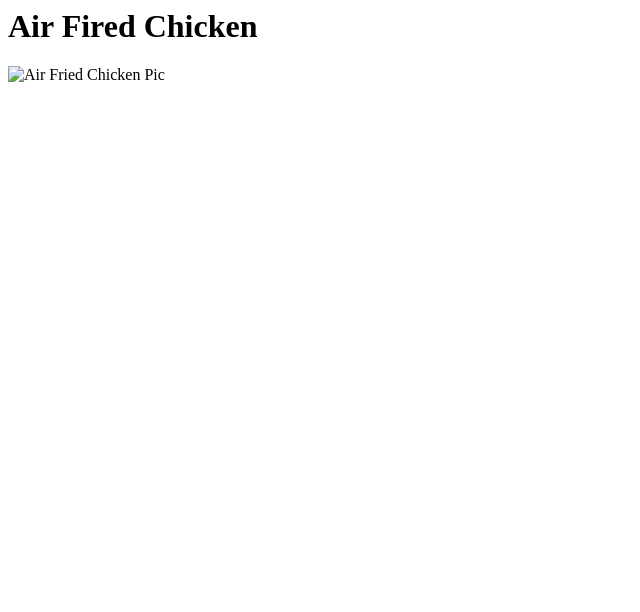
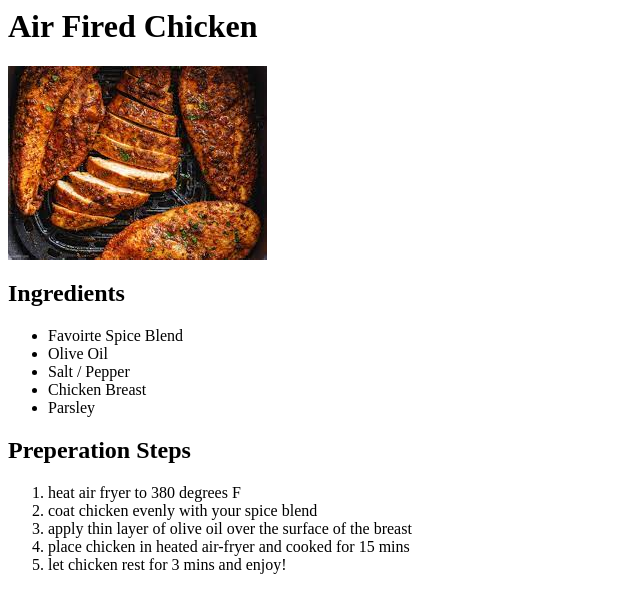
Before and after one commit to AlexHewitt27/odin-recipes, a plain HTML site: page recipes/airFriedChicken.html in a window 1280 px wide. Shown: the whole page, without its empty margins (0-640 px from the left). Drawn offline with Linux system fonts and the light colour scheme.

Commit message:
Added Chicken recipe and images

```diff
--- a/recipes/airFriedChicken.html
+++ b/recipes/airFriedChicken.html
@@ -6,10 +6,22 @@
 </head>
 <body>
   <h1>Air Fired Chicken</h1>
-  <img src="../pictures/chicken.jpg" alt="Air Fried Chicken Pic">
+  <img src="../recipeImages/chicken.jpg" alt="Air Fried Chicken Pic">
+  <h2>Ingredients</h2>
   <ul>
+    <li>Favoirte Spice Blend</li>
+    <li>Olive Oil</li>
+    <li>Salt / Pepper</li>
+    <li>Chicken Breast</li>
+    <li>Parsley</li>
   </ul>
+  <h2>Preperation Steps</h2>
   <ol>
+    <li>heat air fryer to 380 degrees F</li>
+    <li>coat chicken evenly with your spice blend</li>
+    <li>apply thin layer of olive oil over the surface of the breast</li>
+    <li>place chicken in heated air-fryer and cooked for 15 mins</li>
+    <li>let chicken rest for 3 mins and enjoy!</li>
   </ol>
 </body>
 </html>
```
Also changed, not shown: index.html (+6 -0 lines), recipes/airFriedTofu.html (+3 -1 lines), recipes/airFriedWings.html (+3 -1 lines), recipeImages/chicken.jpg (added), recipeImages/tofu.jpg (added), recipeImages/wings.jpg (added).
